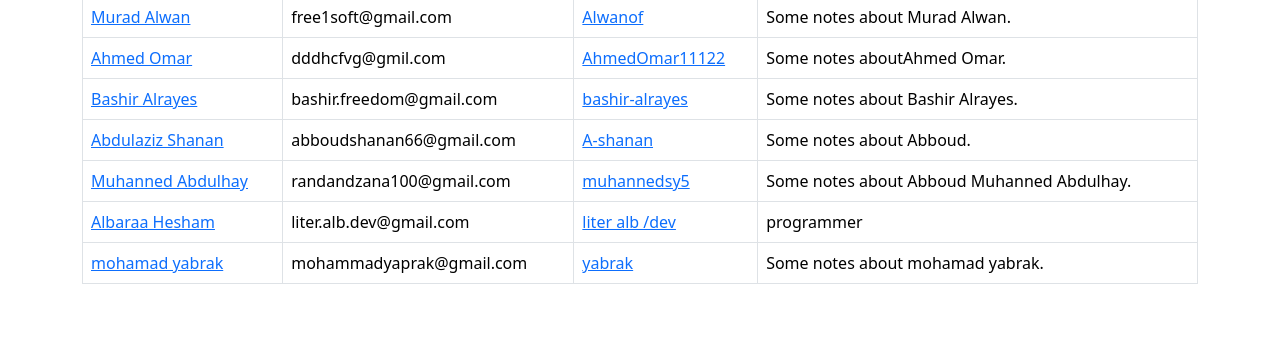
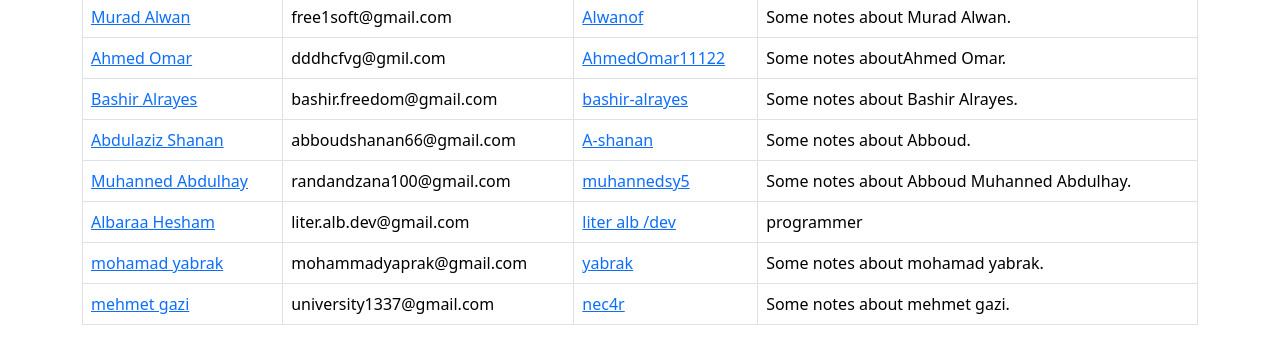
Before and after one commit to alwanof/gitpro-1, a plain HTML site: page index.html in a window 1280 px wide. Shown: the part 419-782 px from the top of the page. Drawn offline with nearby package versions, Linux system fonts and the light colour scheme.

Commit message:
nec4rLast

```diff
--- a/index.html
+++ b/index.html
@@ -96,7 +96,13 @@
               <td>Some notes about mohamad yabrak.</td>
             </tr>
             <tr>
-
+              <td>
+                <a href="users/m.ghazi.html" target="_blank">mehmet gazi</a>
+              </td>
+              <td>university1337@gmail.com</td>
+              <td><a href="https://github.com/nec4r">nec4r</a></td>
+              <td>Some notes about mehmet gazi.</td>
+            </tr>
 
           <!-- Add more rows for additional users as needed -->
         </tbody>
```
